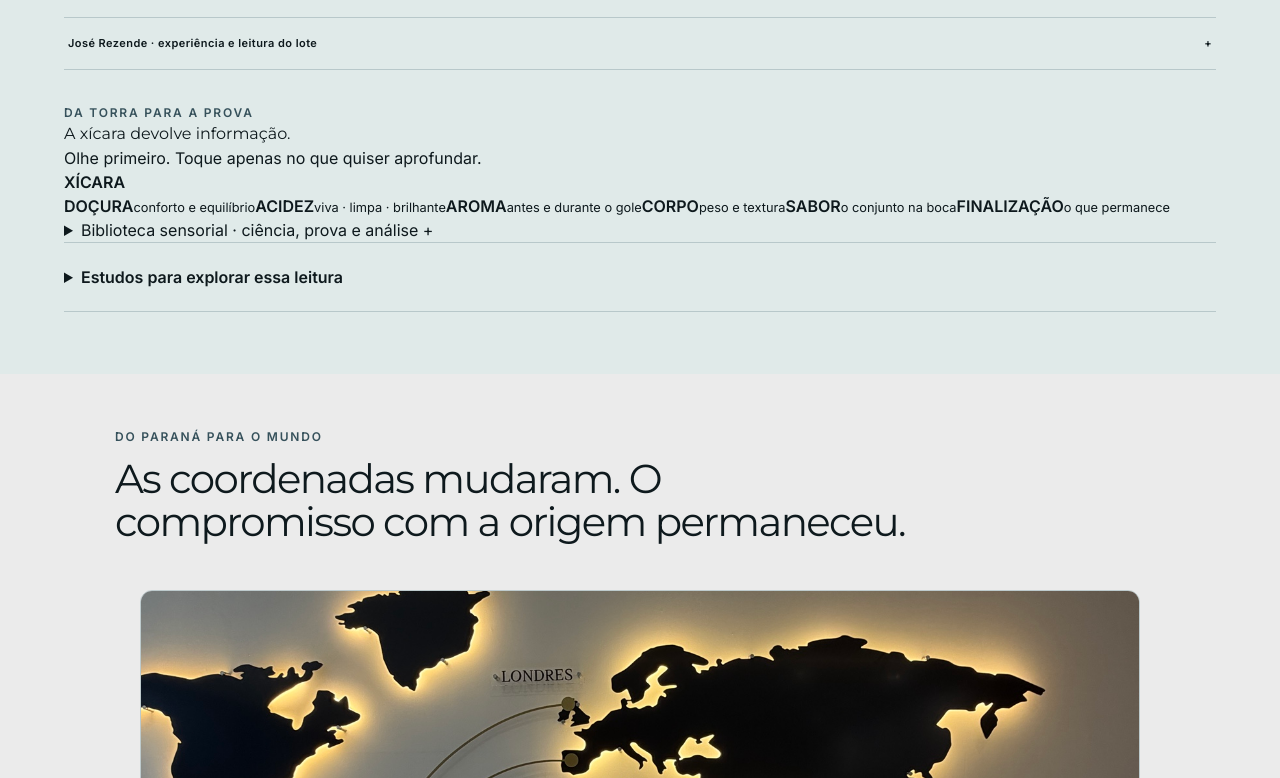
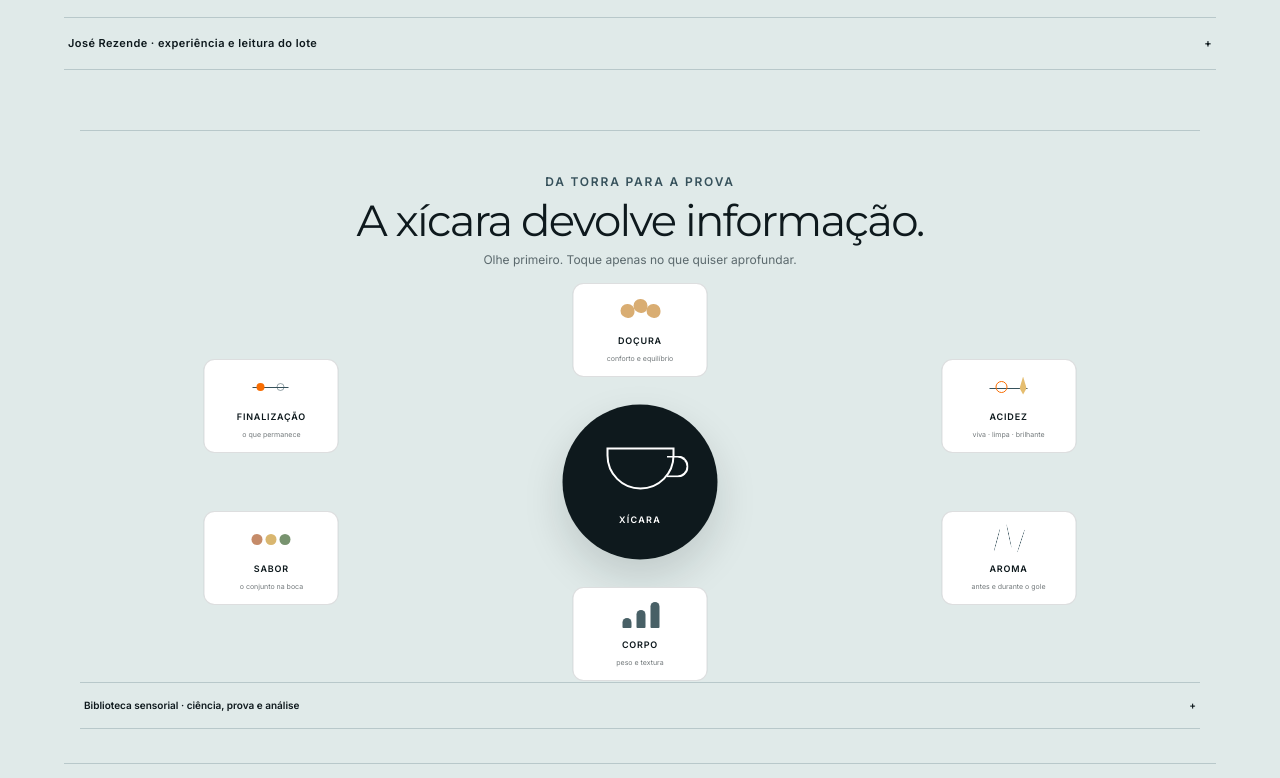
Before and after one commit to rezendeantonio1410-ops/bbos, a Next.js app in the folder apps/web/: page /loja/origem in a window 1280 px wide. Shown: the part 4802-5580 px from the top of the page. Built offline with nearby package versions, Linux system fonts and the light colour scheme.

Commit message:
style(storefront): make sensory profile visual compact and explorable

```diff
--- a/apps/web/src/app/loja/origem/page.module.css
+++ b/apps/web/src/app/loja/origem/page.module.css
@@ -693,3 +693,16 @@
 .roastGlyph_perfil u:nth-child(1){left:2px;top:22px;width:44px;height:1px;background:currentColor}.roastGlyph_perfil u:nth-child(2){left:4px;top:16px;width:12px;height:1px;background:#5c7d5f;transform:rotate(-25deg)}.roastGlyph_perfil u:nth-child(3){left:15px;top:12px;width:29px;height:1px;background:#f96d01;transform:rotate(18deg)}.roastGlyph_perfil em{right:2px;top:15px;width:5px;height:5px;border-radius:50%;background:#0e191d}
 .roastNode:hover .roastGlyph{transform:translateY(-2px);transition:transform .18s ease}.roastGlyph_energia u:nth-child(1){animation:roastFlame 1.8s ease-in-out infinite}.roastGlyph_tempo u:nth-child(3){animation:roastClock 5s linear infinite;transform-origin:0 0}
 @keyframes roastFlame{50%{transform:scaleY(1.12) translateY(-1px)}}@keyframes roastClock{to{transform:rotate(388deg)}}@media(prefers-reduced-motion:reduce){.roastGlyph_energia u,.roastGlyph_tempo u{animation:none!important}}
+
+/* Sensory map: clean while scrolling, deep when touched. */
+.cupMind{max-width:1120px;margin:26px auto 10px;padding:42px 0 24px;border-top:1px solid #b8c8ca}.cupMind>header{text-align:center;max-width:700px;margin:0 auto 18px}.cupMind>header h2{font:450 clamp(32px,3.4vw,50px)/1.02 var(--font-manrope);letter-spacing:-.04em;margin:8px 0}.cupMind>header>p:last-child{font-size:12px;color:#5b696d}
+.cupHub{position:relative;min-height:390px}.cupCenter{position:absolute;left:50%;top:50%;width:155px;height:155px;transform:translate(-50%,-50%);border-radius:50%;background:#0e191d;color:#fff;display:grid;place-items:center;box-shadow:0 18px 40px rgba(14,25,29,.15)}.cupCenter>i:first-child{position:absolute;width:68px;height:42px;border:2px solid #fff;border-radius:0 0 34px 34px;top:43px}.cupCenter>i:nth-child(2){position:absolute;width:22px;height:22px;border:2px solid #fff;border-left:0;border-radius:0 22px 22px 0;top:51px;right:29px}.cupCenter>b{margin-top:74px;font-size:9px;letter-spacing:.14em}
+.cupNode{--a:calc(var(--i)*60deg - 90deg);position:absolute;left:calc(50% + cos(var(--a))*38%);top:calc(50% + sin(var(--a))*39%);transform:translate(-50%,-50%);width:135px;min-height:94px;border:1px solid rgba(14,25,29,.14);border-radius:11px;background:#fff;padding:9px;display:grid;place-items:center;gap:2px;cursor:pointer;transition:.18s ease}.cupNode:hover{transform:translate(-50%,-50%) scale(1.04);box-shadow:0 10px 24px rgba(14,25,29,.09)}.cupNode>strong{font-size:9px;letter-spacing:.09em}.cupNode>small{font-size:7px;opacity:.58}.cupNode>em{position:absolute;z-index:6;top:calc(100% + 7px);left:50%;transform:translateX(-50%);width:220px;background:#0e191d;color:#fff;padding:13px;border-radius:8px;font-size:9px;line-height:1.5;font-style:normal;text-align:left;box-shadow:0 14px 30px rgba(14,25,29,.2)}.cupNode>em b,.cupNode>em u{display:block}.cupNode>em b{margin-bottom:5px}.cupNode>em u{margin-top:7px;text-decoration:none;opacity:.7}
+.cupGlyph{position:relative;width:44px;height:31px;display:block}.cupGlyph>*{position:absolute;display:block}.cupGlyph_docura i{width:14px;height:14px;border-radius:50% 50% 45% 55%;background:#d9ad72;top:8px}.cupGlyph_docura i:nth-child(1){left:2px}.cupGlyph_docura i:nth-child(2){left:15px;top:3px}.cupGlyph_docura i:nth-child(3){left:28px}
+.cupGlyph_acidez i:nth-child(1){left:3px;top:16px;width:38px;height:1px;background:#36515b}.cupGlyph_acidez i:nth-child(2){left:9px;top:9px;width:12px;height:12px;border:1.5px solid #f96d01;border-radius:50%}.cupGlyph_acidez i:nth-child(3){right:4px;top:5px;width:7px;height:18px;background:#e5bd6f;clip-path:polygon(50% 0,100% 65%,50% 100%,0 65%)}
+.cupGlyph_aroma i{left:10px;width:1px;height:24px;border-left:1px solid #36515b;border-radius:50%}.cupGlyph_aroma i:nth-child(1){top:4px;transform:rotate(15deg)}.cupGlyph_aroma i:nth-child(2){left:22px;top:0;transform:rotate(-12deg)}.cupGlyph_aroma i:nth-child(3){left:34px;top:5px;transform:rotate(18deg)}
+.cupGlyph_corpo i{bottom:3px;width:9px;background:#486066;border-radius:5px 5px 1px 1px}.cupGlyph_corpo i:nth-child(1){left:4px;height:10px}.cupGlyph_corpo i:nth-child(2){left:18px;height:18px}.cupGlyph_corpo i:nth-child(3){left:32px;height:26px}
+.cupGlyph_sabor i{width:11px;height:11px;border-radius:50%;top:10px}.cupGlyph_sabor i:nth-child(1){left:2px;background:#c58b69}.cupGlyph_sabor i:nth-child(2){left:16px;background:#d9b66f}.cupGlyph_sabor i:nth-child(3){left:30px;background:#78936f}
+.cupGlyph_final i:nth-child(1){left:3px;top:15px;width:36px;height:1px;background:#36515b}.cupGlyph_final i:nth-child(2){left:7px;top:11px;width:8px;height:8px;border-radius:50%;background:#f96d01}.cupGlyph_final i:nth-child(3){left:27px;top:11px;width:8px;height:8px;border-radius:50%;border:1px solid #36515b;opacity:.5}
+.cupLibrary{margin-top:5px;border-block:1px solid #b8c8ca}.cupLibrary summary{padding:15px 4px;display:flex;justify-content:space-between;cursor:pointer;list-style:none;font-size:10px;font-weight:750}.cupLibrary>div{max-width:800px;padding:0 4px 18px}.cupLibrary h3{font:450 26px/1.05 var(--font-manrope);margin:4px 0 10px}.cupLibrary p{font-size:11px;line-height:1.6;color:#43585f}
+@media(max-width:760px){.cupMind>header{text-align:left}.cupHub{min-height:590px}.cupCenter{width:125px;height:125px}.cupNode{left:calc(50% + cos(var(--a))*39%);top:calc(50% + sin(var(--a))*39%);width:92px;min-height:82px}.cupNode>em{width:180px}.cupCenter>i:first-child{top:31px}.cupCenter>i:nth-child(2){top:39px;right:17px}.cupCenter>b{margin-top:62px}}
```
